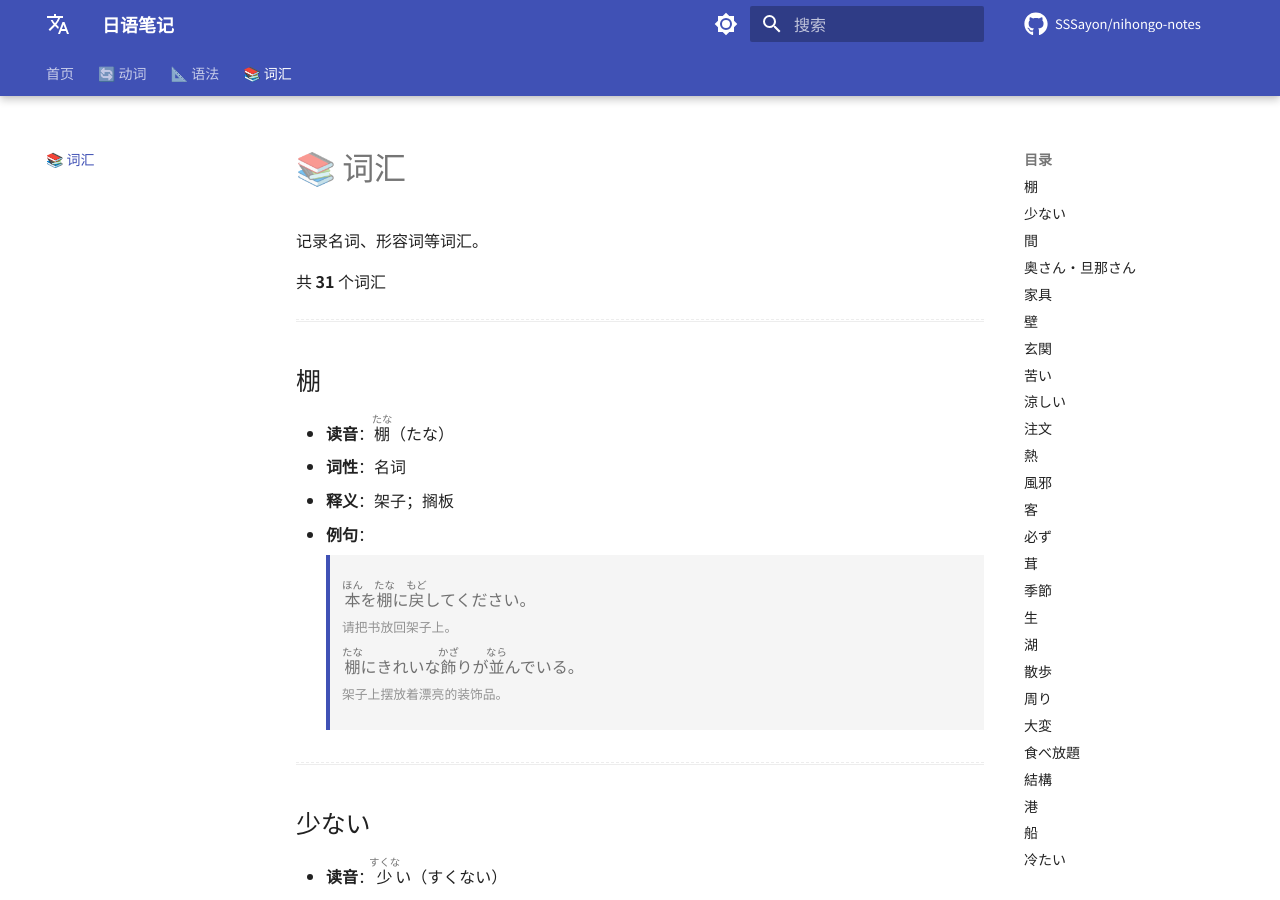
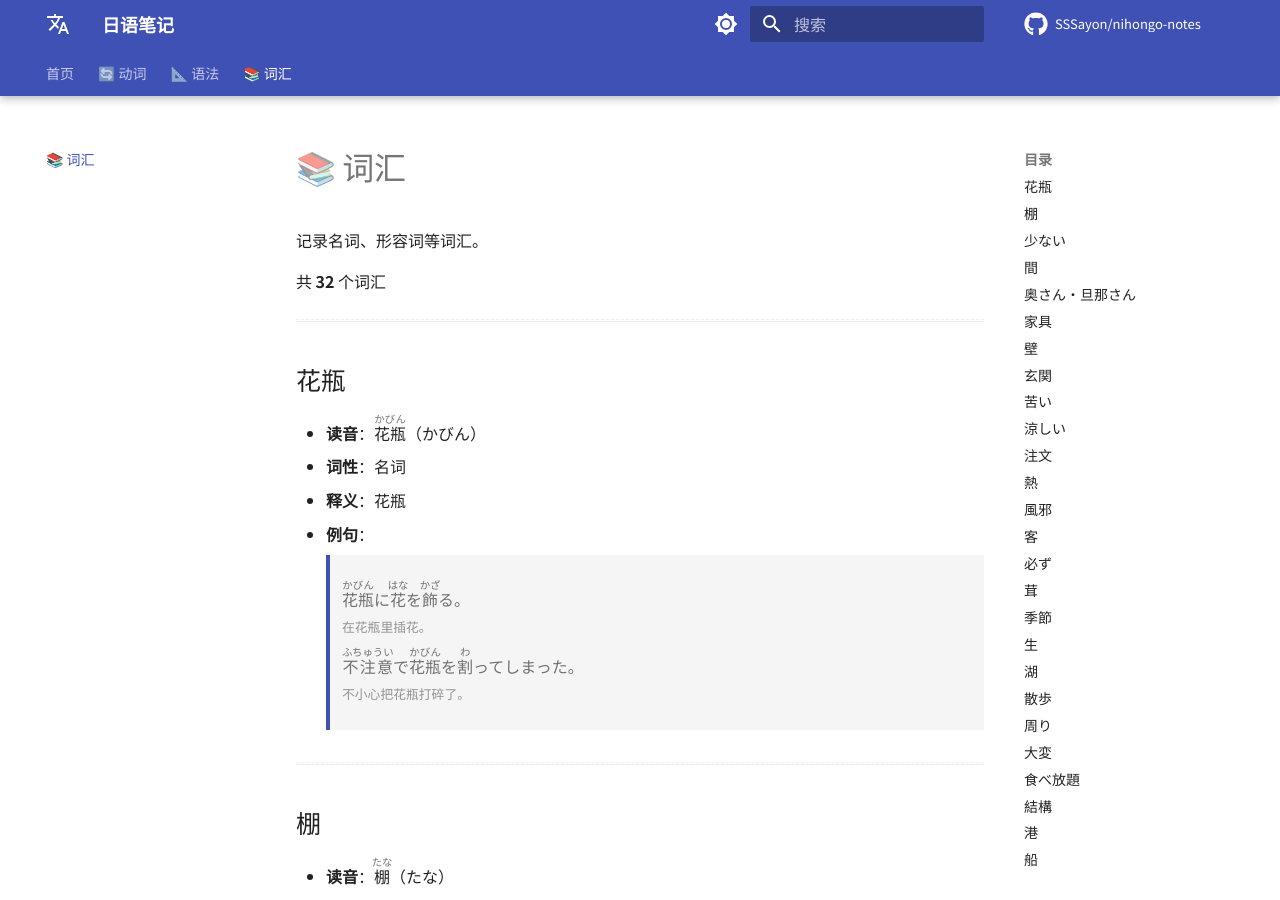
Before and after one commit to SSSayon/nihongo-notes, an MkDocs documentation site: the page built from docs/vocabulary.md, in a window 1280 px wide and 900 px high. Built offline with MkDocs 1.6.1 and Material for MkDocs 9.7.7, drawn with Linux system fonts in a browser that asks for light colours; comment, search, counter and statistics services are not loaded.

Commit message:
chore: update site content

```diff
--- a/docs/vocabulary.md
+++ b/docs/vocabulary.md
@@ -2,7 +2,27 @@
 
 记录名词、形容词等词汇。
 
-共 **31** 个词汇
+共 **32** 个词汇
+
+---
+
+## 花瓶
+
+- **读音**：<ruby>花瓶<rt>かびん</rt></ruby>（かびん）
+- **词性**：名词
+- **释义**：花瓶
+
+- **例句**：
+
+    > <div class="example-box">
+    > <ruby>花瓶<rt>かびん</rt></ruby>に<ruby>花<rt>はな</rt></ruby>を<ruby>飾<rt>かざ</rt></ruby>る。
+    > <br><small>在花瓶里插花。</small>
+    > </div>
+
+    > <div class="example-box">
+    > <ruby>不注意<rt>ふちゅうい</rt></ruby>で<ruby>花瓶<rt>かびん</rt></ruby>を<ruby>割<rt>わ</rt></ruby>ってしまった。
+    > <br><small>不小心把花瓶打碎了。</small>
+    > </div>
 
 ---
 
```
Also changed, not shown: docs/index.md (+3 -3 lines), 1 other file.
